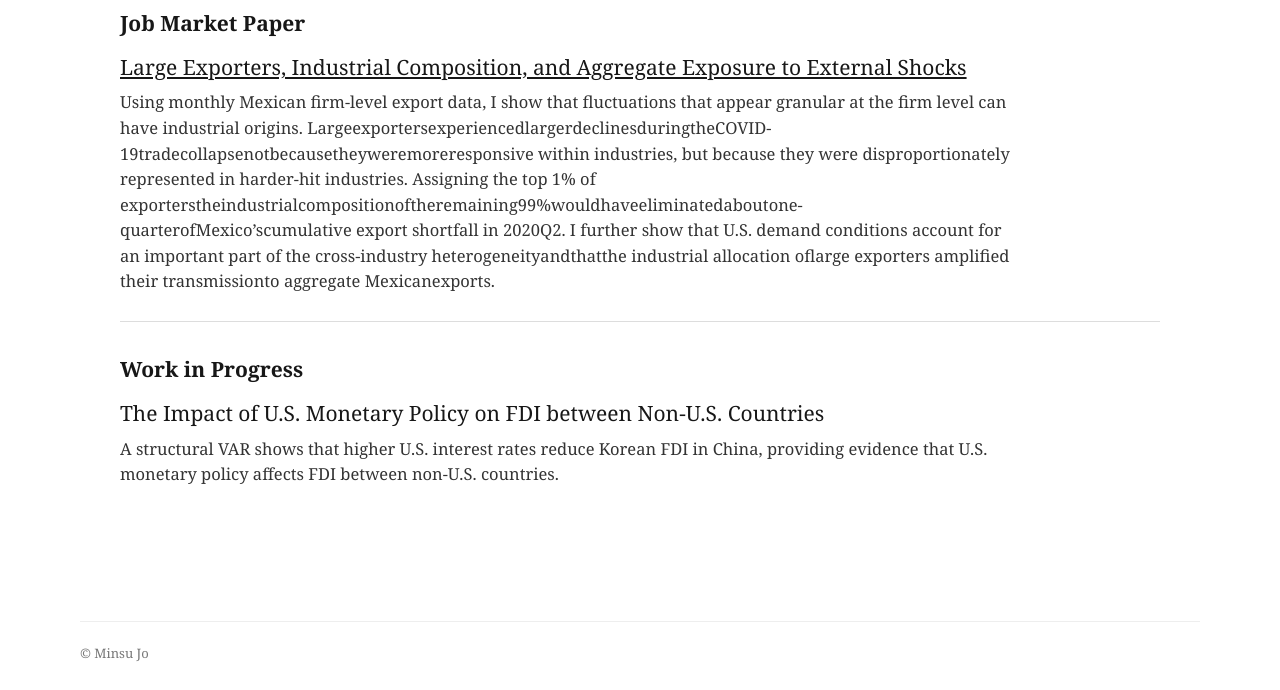
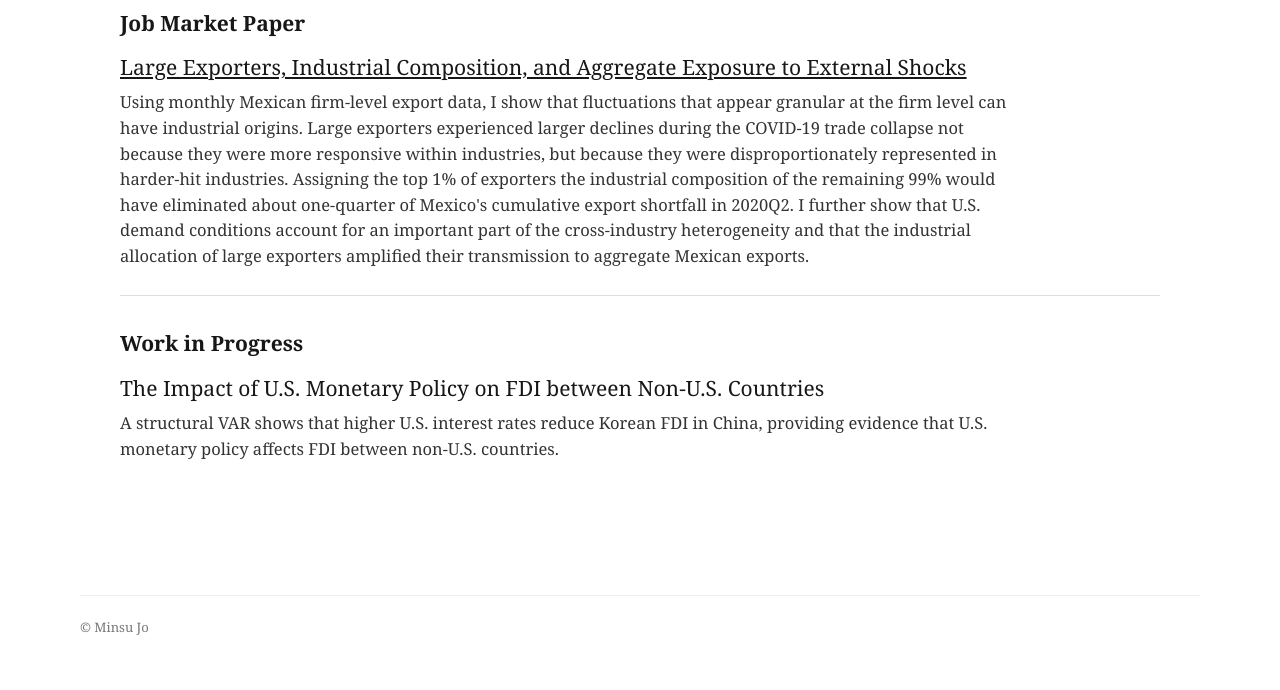
Before and after one commit to minsujo-econ/minsujo-econ.github.io, a plain HTML site: page research.html in a window 1280 px wide. Shown: the part 200-890 px from the top of the page. After the commit the page ends 864 px from the top, so only its background shows below. Drawn offline with Linux system fonts and the light colour scheme.

Commit message:
Improve formatting and readability of research text

```diff
--- a/research.html
+++ b/research.html
@@ -46,12 +46,17 @@
         </h2>
 
         <p>
-            Using monthly Mexican firm-level export data, I show that fluctuations that appear granular at the firm level can have industrial
-origins. LargeexportersexperiencedlargerdeclinesduringtheCOVID-19tradecollapsenotbecausetheyweremoreresponsive
-within industries, but because they were disproportionately represented in harder-hit industries. Assigning the top 1% of
-exporterstheindustrialcompositionoftheremaining99%wouldhaveeliminatedaboutone-quarterofMexico’scumulative
-export shortfall in 2020Q2. I further show that U.S. demand conditions account for an important part of the cross-industry
-heterogeneityandthatthe industrial allocation oflarge exporters amplified their transmissionto aggregate Mexicanexports.
+            Using monthly Mexican firm-level export data, I show that fluctuations
+            that appear granular at the firm level can have industrial origins.
+            Large exporters experienced larger declines during the COVID-19 trade
+            collapse not because they were more responsive within industries, but
+            because they were disproportionately represented in harder-hit industries.
+            Assigning the top 1% of exporters the industrial composition of the
+            remaining 99% would have eliminated about one-quarter of Mexico's
+            cumulative export shortfall in 2020Q2. I further show that U.S. demand
+            conditions account for an important part of the cross-industry
+            heterogeneity and that the industrial allocation of large exporters
+            amplified their transmission to aggregate Mexican exports.
         </p>
 
     </section>
```
